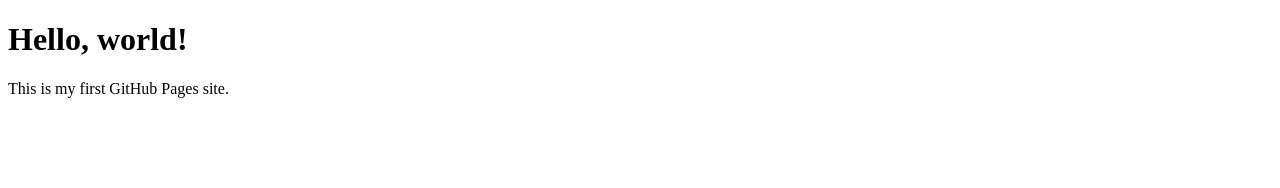
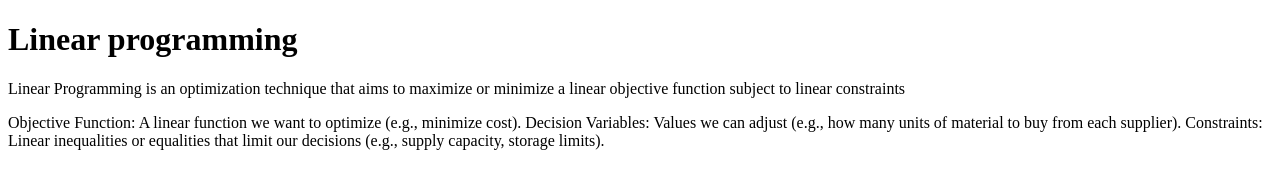
Before and after one commit to bhargavasangam/ai-hackathon-1.0, a plain HTML site: page index.html in a window 1280 px wide. Drawn offline with Linux system fonts and the light colour scheme.

Commit message:
Update index.html

```diff
--- a/index.html
+++ b/index.html
@@ -2,10 +2,13 @@
 <html>
 <head>
     <meta charset="UTF-8" />
-    <title>My GitHub Page</title>
+    <title>AI hackathon</title>
 </head>
 <body>
-    <h1>Hello, world!</h1>
-    <p>This is my first GitHub Pages site.</p>
+    <h1>Linear programming</h1>
+    <p>Linear Programming is an optimization technique that aims to maximize or minimize a linear objective function subject to linear constraints</p>
+    <p>Objective Function: A linear function we want to optimize (e.g., minimize cost).
+Decision Variables: Values we can adjust (e.g., how many units of material to buy from each supplier).
+Constraints: Linear inequalities or equalities that limit our decisions (e.g., supply capacity, storage limits).</p>
 </body>
 </html>
```
